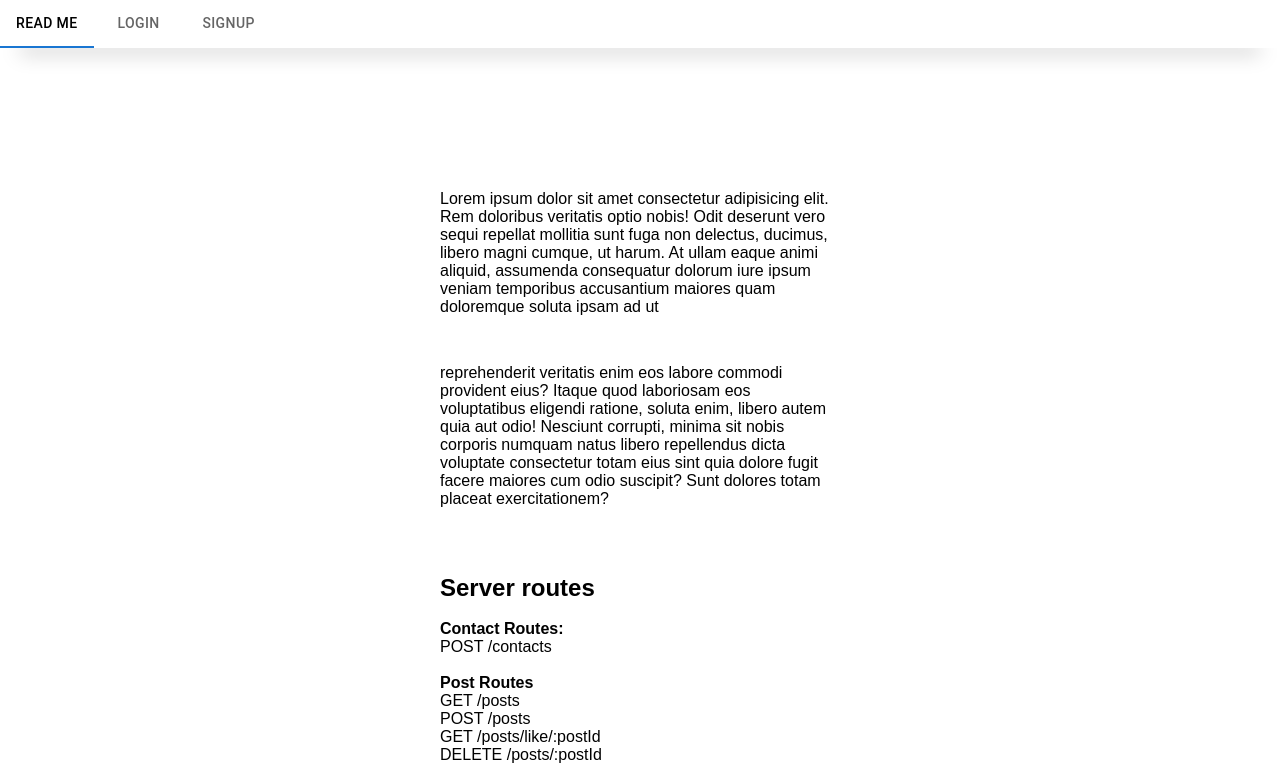
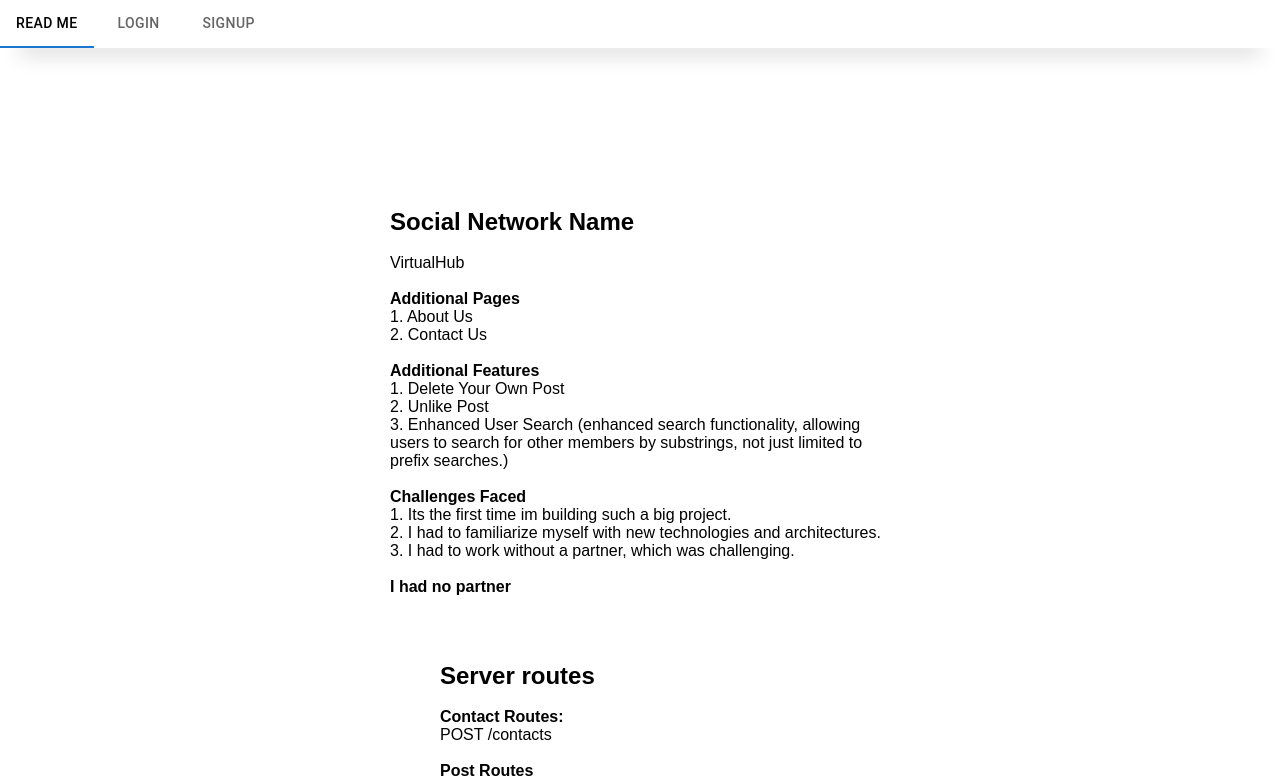
Before and after one commit to TalAviram247/Social-Network-Project, a React (Vite) app in the folder frontend/: page /readme in a window 1280 px wide. Shown: the top 780 px of the page. Built offline with nearby package versions, Linux system fonts and the light colour scheme; no server answers.

Commit message:
edited readme&about

```diff
--- a/frontend/src/components/about/about.jsx
+++ b/frontend/src/components/about/about.jsx
@@ -11,7 +11,7 @@ export const About = () => {
       <div className="card">
         <h1>About us</h1>
         <p>
-          Welcome to the virtual hub where connections flourish and
+          Welcome to VirtualHub where connections flourish and
           relationships evolve. We believe in the power of bringing people
           together, transcending distances and fostering meaningful interactions
           in the digital age.
--- a/frontend/src/components/readme/readme.jsx
+++ b/frontend/src/components/readme/readme.jsx
@@ -14,20 +14,43 @@ export const Readme = () => {
   return (
     <div id="readme">
       <h1 className="title">Read me</h1>
-      <Box width={400} py={3}>
-        Lorem ipsum dolor sit amet consectetur adipisicing elit. Rem doloribus
-        veritatis optio nobis! Odit deserunt vero sequi repellat mollitia sunt
-        fuga non delectus, ducimus, libero magni cumque, ut harum. At ullam
-        eaque animi aliquid, assumenda consequatur dolorum iure ipsum veniam
-        temporibus accusantium maiores quam doloremque soluta ipsam ad ut
-      </Box>
-      <Box width={400} py={3}>
-        reprehenderit veritatis enim eos labore commodi provident eius? Itaque
-        quod laboriosam eos voluptatibus eligendi ratione, soluta enim, libero
-        autem quia aut odio! Nesciunt corrupti, minima sit nobis corporis
-        numquam natus libero repellendus dicta voluptate consectetur totam eius
-        sint quia dolore fugit facere maiores cum odio suscipit? Sunt dolores
-        totam placeat exercitationem?
+      <Box width={500} py={3}>
+        <br />
+        <h2>Social Network Name</h2>
+        <br />
+        <div>
+          <p>VirtualHub</p>
+        </div>
+
+        <br />
+        <h4>Additional Pages</h4>
+        <div>
+          <p>1. About Us</p>
+          <p>2. Contact Us</p>
+
+        </div>
+
+        <br />
+        <h4>Additional Features</h4>
+        <div>
+          <p>1. Delete Your Own Post</p>
+          <p>2. Unlike Post</p>
+          <p>3. Enhanced User Search (enhanced search functionality, allowing users to search for other members by substrings, not just limited to prefix searches.)</p>
+
+        </div>
+
+        <br />
+        <h4>Challenges Faced</h4>
+        <div>
+          <p>1. Its the first time im building such a big project.</p>
+          <p>2. I had to familiarize myself with new technologies and architectures.</p>
+          <p>3. I had to work without a partner, which was challenging.</p>
+
+        </div>
+
+        <br />
+        <h4>I had no partner</h4>
+
       </Box>
 
       <Box width={400} py={3}>
```
